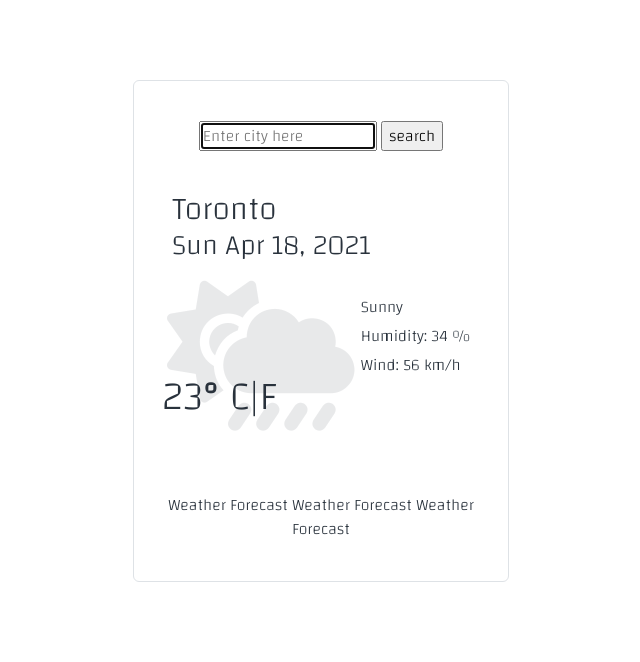
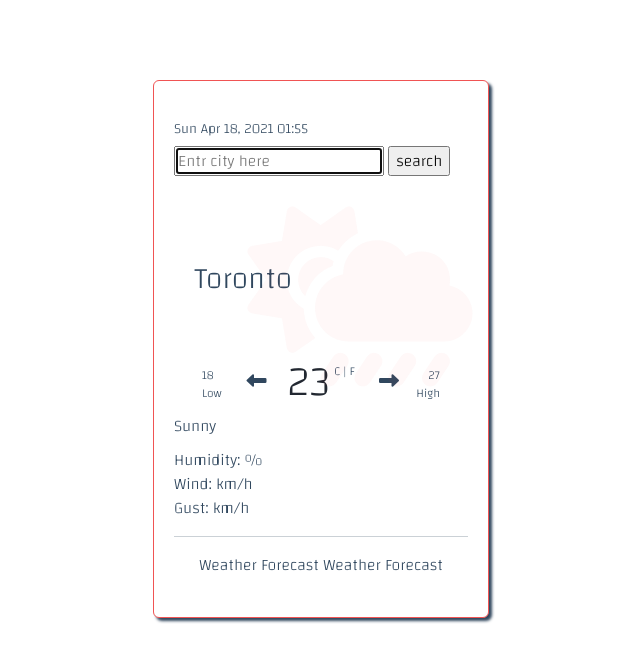
Before and after one commit to wooth4t/PlusWeatherApp2, a plain HTML site: page index.html in a window 1280 px wide. Shown: the whole page, without its empty margins (319-959 px from the left). Drawn offline with nearby package versions, Linux system fonts and the light colour scheme.

Commit message:
CSS, HTML, JS updates

```diff
--- a/index.html
+++ b/index.html
@@ -17,49 +17,71 @@
 </head>
 <body>
   <div class="container">
-    <div class="app-container border">
+    <div class="app-container">
 
+      <h1 class=today></h1>
+      <form>
+        <input type="search" placeholder="Entr city here" autofocus="on" autocomplete="off" id="enterCity" size="24" />
+        <input type="submit" value="search" />
+      </form>
+
+      <div class="icon" id="icon">
+          <!--
+          <i class="fas fa-cloud-sun-rain"></i>
+          -->
+      </div>
+
+      <div class="city" id="city">Toronto</div>
 
       <div class="row">
-      <div class="col-12">
-        <form>
-          <input type="search" placeholder="Enter city here" autofocus="on" autocomplete="off" id="enterCity" />
-          <input type="submit" value="search" />
-        </form>
+
+        <div class="col-3 temp-range min">
+          <span id="min">18</span>
+          <br />
+          Low
+        </div>
+
+        <div class="col-1">
+          <i class="fas fa-long-arrow-alt-left"></i>
+        </div>
+
+        <div class="col-4 main-temp">
+          <span id="temperature">23</span>
+          <span class="unit">
+            <a href="#" id="celsius-link">C</a>
+              |
+            <a href="#" id="fahrenheit-link">F</a>
+          </span>
+        </div>
+
+        <div class="col-1">
+          <i class="fas fa-long-arrow-alt-right"></i>
+        </div>
+
+        <div class="col-3 temp-range max">
+          <span id="max">27</span>
+          <br />
+          High
+        </div>
+
       </div>
 
+      <ul>
+        <li class="description"><span id="description">Sunny</span></li>
+        <li class="humidity">Humidity: <span id="humidity"></span> %</li>
+        <li class="wind">Wind: <span id="wind"></span> km/h</li>
+        <li class="gust">Gust: <span id="gust"></span> km/h</li>
+      </ul>
 
-      <div class="col-12">
-        <h2>Toronto</h2>
-        <h3 class=today></h3>
-      </div>
-    </div>
-
-
-      <div class="row">
-        <div class="col-7 middle-left">
-          <h1 class="main-temp">23°
-            C|F
-          </h1>
-          <i class="fas fa-cloud-sun-rain"></i>
-        </div>
-
-        <div class="col-5 middle-right">
-          <ul>
-            <li>Sunny</li>
-            <li>Humidity: 34 %</li>
-            <li>Wind: 56 km/h</li>
-          </ul>
-        </div>
-      </div>
+      <hr/>
 
       <div class="row ">
         <div class="col-12">
           Weather Forecast
           Weather Forecast
-          Weather Forecast
         </div>
       </div>
+
 
      </div>
   </div>
--- a/src/index.js
+++ b/src/index.js
@@ -1,5 +1,5 @@
 
-// ----------------------MAIN DATE SECTION - START---------------
+// ----------------------MAIN DATE & TIME SECTION - START---------------
 let now = new Date();
 
 let days = ["Sun", "Mon", "Tues", "Wed", "Thurs", "Fri", "Sat"];
@@ -12,11 +12,20 @@ let date = now.getDate();
 
 let year = now.getFullYear();
 
-let currentDate = `${day} ${month} ${date}, ${year}`
+let hour = now.getHours();
+if (hour < 10 ) {
+ hour = `0${hour}`;
+}
+let minute = now.getMinutes();
+if (minute < 10) {
+  minute = `0${minute}`
+}
+
+let currentDate = `${day} ${month} ${date}, ${year}  ${hour}:${minute}`;
 
 let today = document.querySelector(".today");
 today.innerHTML = `${currentDate}`
-// -----------------------MAIN DATE SECTION - END-----------------
+// -----------------------MAIN DATE & TIME SECTION - END-----------------
 
 // -----------------------CITY SEARCHED - START--------------------
 function searched(event) {
@@ -37,6 +46,25 @@ console.log("oh hello");
 // ------------------------WEATHER - START-------------------------
 function showTemperature(response) {
   console.log(response.data);
+  let temperatureElement = document.querySelector("#temperature");
+  temperatuerElement.innerHTML = Math.round(celsiusTemperature);
+
+  let cityElement = document.querySelector("#city");
+  cityElement.innerHTML = response.data.name;
+
+  let humidityElement = document.querySelector("#humidity");
+  humidityElement.innerHTML = response.data.main.humdity;
+
+  let windElement = document.querySelector("#wind");
+  windElement.innerHTML = response.data.wind.speed;
+
+  let tempMaxElement = document.querySelector("max");
+  tempMaxElement.innerHTML = response.data.main.temp_max;
+
+  let tempMinElement = document.querySelector("min");
+  tempMinElement.innerHTML = response.data.main.temp_min;
+
+
 }
 
 
@@ -48,13 +76,7 @@ let apiurl = `https://api.openweathermap.org/data/2.5/weather?q=${city}&appid=${
 axios.get(apiurl).then(showTemperature);
 
 
-//response.data.main.humidity
-//response.data.main.temp
-//response.data.main.temp_max
-//response.data.main.temp_min
-//response.data.main.name
-//response.data.weather.description
 //repsonse.data.weather.icon
-//response.data.wind.speed
+// wind gust
 //response.data.coord.dt
 //response.data.coord.id
--- a/src/styles.css
+++ b/src/styles.css
@@ -1,63 +1,159 @@
+:root {
+--colorone: #e8e8e8;
+--colortwo: #f05454;
+--colorthree: #30475e;
+--colorfour: #222831;
+
+/*
+#e8e8e8;
+#f05454;
+#30475e;
+#222831;
+
+#2c3e50;
+#34495e;
+#ecf0f1;
+#bdc3c7;
+
+#0b5269;
+#03051e;
+#978d58;
+#eae1e1;
+*/
+
+}
+
+
 body {
-font-family: 'Changa', sans-serif;
-  max-width: 400px;
+  font-family: 'Changa', sans-serif;
+  max-width: 360px;
   margin: 0 auto;
 }
 
+.icon:after {
+  color: var(--colortwo);
+  content: "\f743";
+  font-family: FontAwesome;
+  font-size: 180px;
+  position: absolute;
+  top: 15%;
+  left: 28%;
+  margin: 0;
+  opacity: .04;
+  z-index: 1;
+}
+
 .app-container {
-background-size: cover;
-border: 1px solid black;
-color: #29323c;
-margin-top: 80px;
-padding: 40px 20px;
-border-radius: 6px;
+  color: var(--colorthree);
+  box-shadow: 3px 3px 3px var(--colorthree);
+  background-color: white;
+  background-size: cover;
+  border: 1px solid var(--colortwo);
+  margin-top: 80px;
+  padding: 40px 20px;
+  border-radius: 6px;
+  position: relative;
+  z-index: 2;
+}
+
+h1 {
+  font-size: 14px;
 }
 
 form {
-  margin-bottom: 20px;
+  margin-bottom: 80px;
 }
 
-h2, h3 {
-  text-align: left;
-  margin-left: 30px;
-}
-
-h2 {
-  margin: 20px 0 0 30px;
-}
-
-
-h3 {
-  margin-bottom: 10px;
-}
-
-.col-7, .col-5 {
-  max-height: 220px;
-  padding: 0;
-}
-
-h1 {
-  margin: 100px 0 0 20px;
-  max-width: 120px;
-  text-align: bottom;
-}
-
-.fa-cloud-sun-rain {
-  font-size: 150px;
-  position: relative;
-  right: -25px;
-  top: -140px;
-  opacity: .1;
+.city {
+  font-size: 30px;
+  padding: 0 0 50px 20px;
 }
 
 ul {
   list-style: none;
   margin: 0;
-  padding: 20px 0 0 10px;
+  padding: 0;
 }
 
 li {
-  line-height: 1.8rem;
+  padding: 0;
+}
+
+.col-4, .col-1, .col-3 {
+  padding: 0;
+}
+
+span#temperature {
+  font-size: 42px;
+  text-align: center;
+  color: var(--colorfour);
+}
+
+.main-temp {
+  text-align: center;
+}
+
+.main-temp .unit {
+  font-size: 12px;
+  position: relative;
+  top: -20px;
+}
+
+.main-temp .unit a,
+.temp-range a {
+  text-decoration: none;
+  color: var(--colorthree);
+}
+
+.main-temp .unit a:hover,
+.temp-range a:hover {
+  color: var(--colortwo);
+}
+
+.temp-range {
+  font-size: 12px;
+}
+
+.temp-range.min {
+  padding: 15px 0 0 40px;
+}
+.temp-range.max {
+  padding: 15px 40px 0 0;
+}
+
+.temp-range .unit a {
+  font-size: 9px;
+  position: relative;
+  top: -3px;
+}
+
+.temp-range #celsius-link {
+  margin-left: 3px;
+}
+
+.fa-long-arrow-alt-left {
+  color: var(--colorthree);
+  font-size: 20px;
+  font-weight: 900;
+  opacity: 1;
+  padding: 20px 5px 0 5px;
+}
+
+.temp-range.max {
+  text-align: right;
+}
+
+.fa-long-arrow-alt-right {
+  color: var(--colorthree);
+  font-size: 20px;
+  font-weight: 900;
+  opacity: 1;
+  padding: 20px 5px 0 5px;
+}
+
+
+.description {
+  padding-bottom: 10px;
 }
 
 .col-12 {
```
